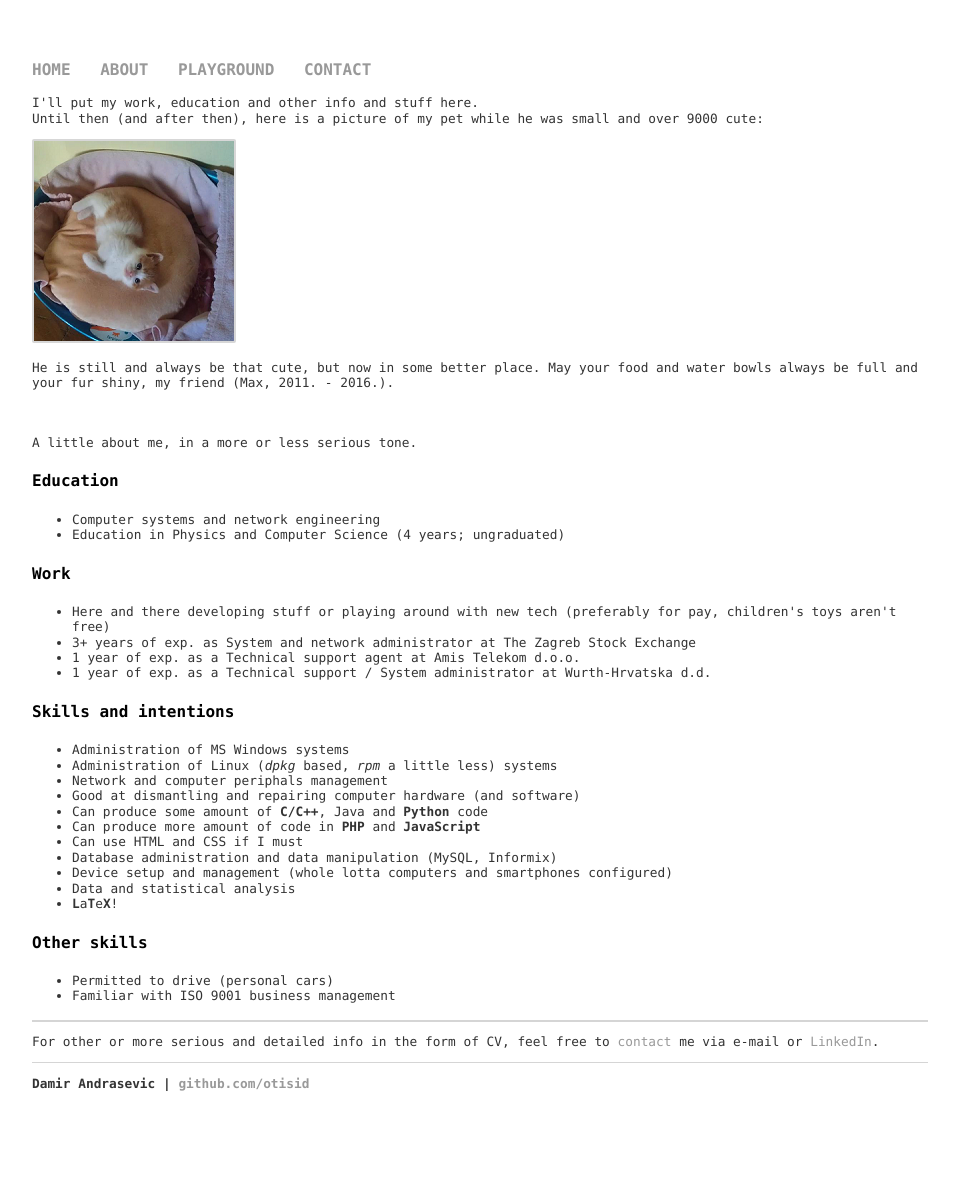
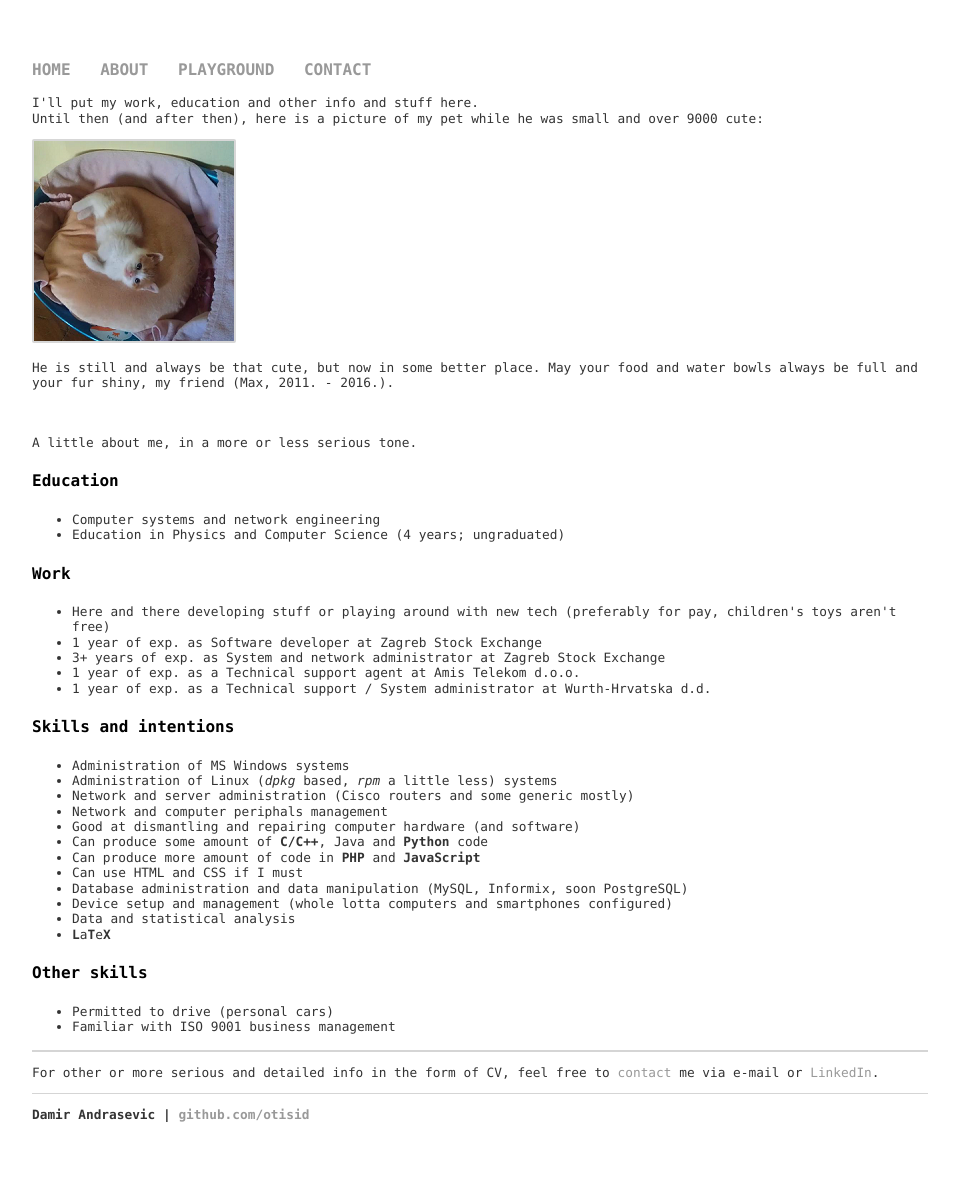
Before and after one commit to otisid/otisid.github.io, a Jekyll site: the page built from about/index.html, in a window 1280 px wide. Shown: the whole page, without its empty margins (160-1119 px from the left). Built offline with Jekyll 4.4.1, drawn with Linux system fonts in a browser that asks for light colours; before the commit the page ends 1152 px from its top, so only the background shows below that.

Commit message:
Minor changes

```diff
--- a/about/index.html
+++ b/about/index.html
@@ -3,7 +3,7 @@ layout: default
 title: about
 ---
 <p>I'll put my work, education and other info and stuff here.<br>Until then (and after then), here is a picture of my pet while he was small and over 9000 cute:</p>
-<img src="/sources/img/little_maxcat.png" title="Cute cat" alt="Here is cat!">
+<img src="/sources/img/little_maxcat.png" title="Cute cat" alt="Here comes Max!">
 <br>
 <p>He is still and always be that cute, but now in some better place. May your food and water bowls always be full and your fur shiny, my friend (Max, 2011. - 2016.).</p>
 <br>
@@ -15,24 +15,28 @@ title: about
 </ul>
 <h4>Work</h4>
 <ul>
-	<li>Here and there developing stuff or playing around with new tech (preferably for pay, children's toys aren't free)</li>
-	<li>3+ years of exp. as System and network administrator at The Zagreb Stock Exchange</li>
+	<li>Here and there developing stuff or playing around with new tech
+	(preferably for pay, children's toys aren't free)</li>
+	<li>1 year of exp. as Software developer at Zagreb Stock Exchange</li>
+	<li>3+ years of exp. as System and network administrator at Zagreb Stock Exchange</li>
 	<li>1 year of exp. as a Technical support agent at Amis Telekom d.o.o.</li>
 	<li>1 year of exp. as a Technical support / System administrator at Wurth-Hrvatska d.d.</li>
 </ul>
 <h4>Skills and intentions</h4>
 <ul>
 	<li>Administration of MS Windows systems</li>
-	<li>Administration of Linux (<i>dpkg</i> based, <i>rpm</i> a little less) systems</li>
+	<li>Administration of Linux (<i>dpkg</i> based, <i>rpm</i> a little less)
+	systems</li>
+	<li>Network and server administration (Cisco routers and some generic mostly)</li>
 	<li>Network and computer periphals management</li>
 	<li>Good at dismantling and repairing computer hardware (and software)</li>
 	<li>Can produce some amount of <b>C/C++</b>, Java and <b>Python</b> code</li>
 	<li>Can produce more amount of code in <b>PHP</b> and <b>JavaScript</b></li>
 	<li>Can use HTML and CSS if I must</li>
-	<li>Database administration and data manipulation (MySQL, Informix)</li>
+	<li>Database administration and data manipulation (MySQL, Informix, soon PostgreSQL)</li>
 	<li>Device setup and management (whole lotta computers and smartphones configured)</li>
 	<li>Data and statistical analysis</li>
-	<li><b>L</b>a<b>T</b>e<b>X</b>!</li>
+	<li><b>L</b>a<b>T</b>e<b>X</b></li>
 </ul>
 <h4>Other skills</h4>
 <ul>
```
